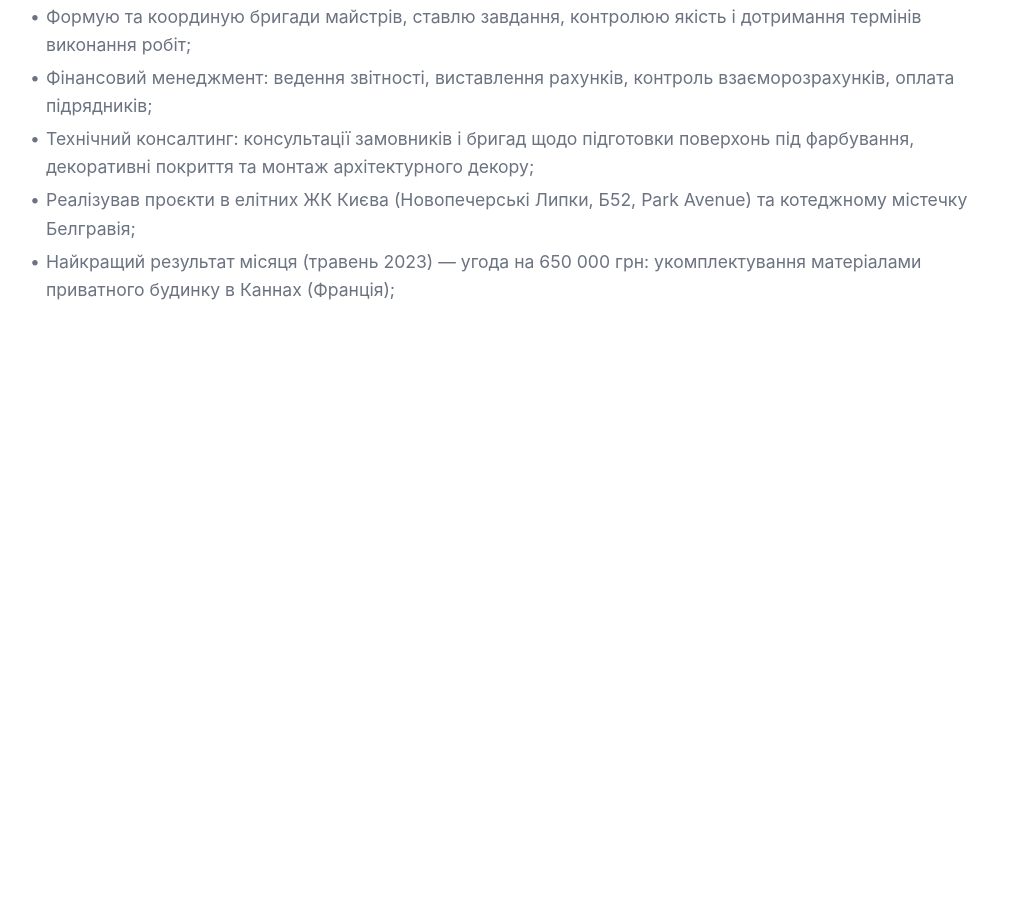
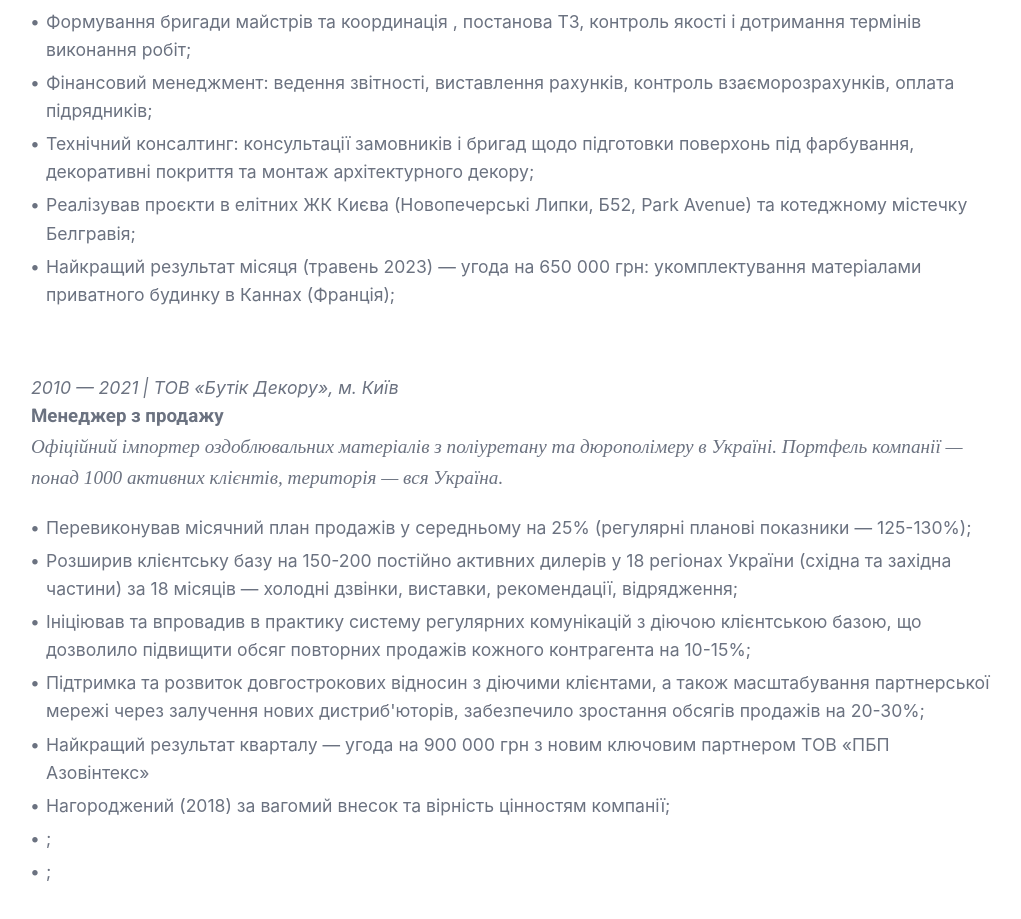
Before and after one commit to Kuchinskiy/brief-kuchynskyi-salesperson, a plain HTML site: page index.html in a window 1280 px wide. Shown: the part 2012-2931 px from the top of the page, without its empty margins (129-1150 px from the left). Before the commit the page ends 2376 px from the top, so only its background shows below. Drawn offline with Linux system fonts and the light colour scheme.

Commit message:
add second job in experience

```diff
--- a/css/styles.css
+++ b/css/styles.css
@@ -274,6 +274,15 @@ img {
 
 /* Section Experience / Досвід роботи */
 
+.timeline {
+	margin-bottom: 65px;
+}
+
+.timeline-date,
+.timeline-company {
+	font-style: italic;
+}
+
 .timeline-description {
 	list-style-type: none;
 }
@@ -305,5 +314,5 @@ img {
 	font-style: italic;
 	font-family: Montsserat;
 	color: var(--text-muted);
-	margin-bottom: 15px;
+	margin-bottom: 20px;
 }
--- a/index.html
+++ b/index.html
@@ -92,7 +92,7 @@
 					<span class="timeline-company"> | ФОП Кучинський С.А. (власна підприємницька діяльність), м. Київ</span>
 				</div>
 				<div class="timeline-content">
-					<h3 class="timeline-title">Менеджер із комплектації та супроводу дизайн-проєктів оздоблювальними матеріалами.</h3>
+					<h3 class="timeline-title">Менеджер по комплектації оздоблювальними матеріалами та супроводу дизайн-проєктів.</h3>
 					<p class="timeline-descr">Комплектування дизайн-проєктів оздоблювальними матеріалами (фарба, безшовні покриття, декор з ППУ та HDPS), повний супровід реалізації інтер'єрів.</p>
 				</div>
 			</article>
@@ -102,11 +102,37 @@
 					<li class="timeline-function">Ведення повного циклу угоди: від першого контакту до супроводу на всіх етапах робіт та постачання матеріалів;</li>
 					<li class="timeline-function">Пряма комунікація із замовниками, узгодження бюджетів, оперативне вирішення питань у процесі реалізації інтер'єру;</li>
 					<li class="timeline-function">Управління дизайн-проєктами «під ключ»: координація проєктів від погодження концепції до фінальної реалізації;</li>
-					<li class="timeline-function">Формую та координую бригади майстрів, ставлю завдання, контролюю якість і дотримання термінів виконання робіт;</li>
+					<li class="timeline-function">Формування бригади майстрів та координація , постанова ТЗ, контроль якості і дотримання термінів виконання робіт;</li>
 					<li class="timeline-function">Фінансовий менеджмент: ведення звітності, виставлення рахунків, контроль взаєморозрахунків, оплата підрядників;</li>
 					<li class="timeline-function">Технічний консалтинг: консультації замовників і бригад щодо підготовки поверхонь під фарбування, декоративні покриття та монтаж архітектурного декору;</li>
 					<li class="timeline-function">Реалізував проєкти в елітних ЖК Києва (Новопечерські Липки, Б52, Park Avenue) та котеджному містечку Белгравія;</li>
 					<li class="timeline-function">Найкращий результат місяця (травень 2023) — угода на 650 000 грн: укомплектування матеріалами приватного будинку в Каннах (Франція);</li>
+				</ul>
+			</article>
+		</div>
+		<!-- Second job experience -->
+		<div class="timeline">
+			<article class="timeline-item">
+				<div class="timeline-meta">
+					<span class="timeline-date">2010 — 2021</span>
+					<span class="timeline-company"> | ТОВ «Бутік Декору», м. Київ</span>
+				</div>
+				<div class="timeline-content">
+					<h3 class="timeline-title">Менеджер з продажу</h3>
+					<p class="timeline-descr">Офіційний імпортер оздоблювальних матеріалів з поліуретану та дюрополімеру в Україні. Портфель компанії — понад 1000 активних клієнтів, територія — вся Україна.</p>
+				</div>
+			</article>
+
+			<article class="timeline-item">
+				<ul class="timeline-description">
+					<li class="timeline-function">Перевиконував місячний план продажів у середньому на 25% (регулярні планові показники — 125-130%);</li>
+					<li class="timeline-function">Розширив клієнтську базу на 150-200 постійно активних дилерів у 18 регіонах України (східна та західна частини) за 18 місяців — холодні дзвінки, виставки, рекомендації, відрядження;</li>
+					<li class="timeline-function">Ініціював та впровадив в практику систему регулярних комунікацій з діючою клієнтською базою, що дозволило підвищити обсяг повторних продажів кожного контрагента на 10-15%;</li>
+					<li class="timeline-function">Підтримка та розвиток довгострокових відносин з діючими клієнтами, а також масштабування партнерської мережі через залучення нових дистриб'юторів, забезпечило зростання обсягів продажів на 20-30%;</li>
+					<li class="timeline-function">Найкращий результат кварталу — угода на 900 000 грн з новим ключовим партнером ТОВ «ПБП Азовінтекс»</li>
+					<li class="timeline-function">Нагороджений (2018) за вагомий внесок та вірність цінностям компанії;</li>
+					<li class="timeline-function">;</li>
+					<li class="timeline-function">;</li>
 				</ul>
 			</article>
 		</div>
```
